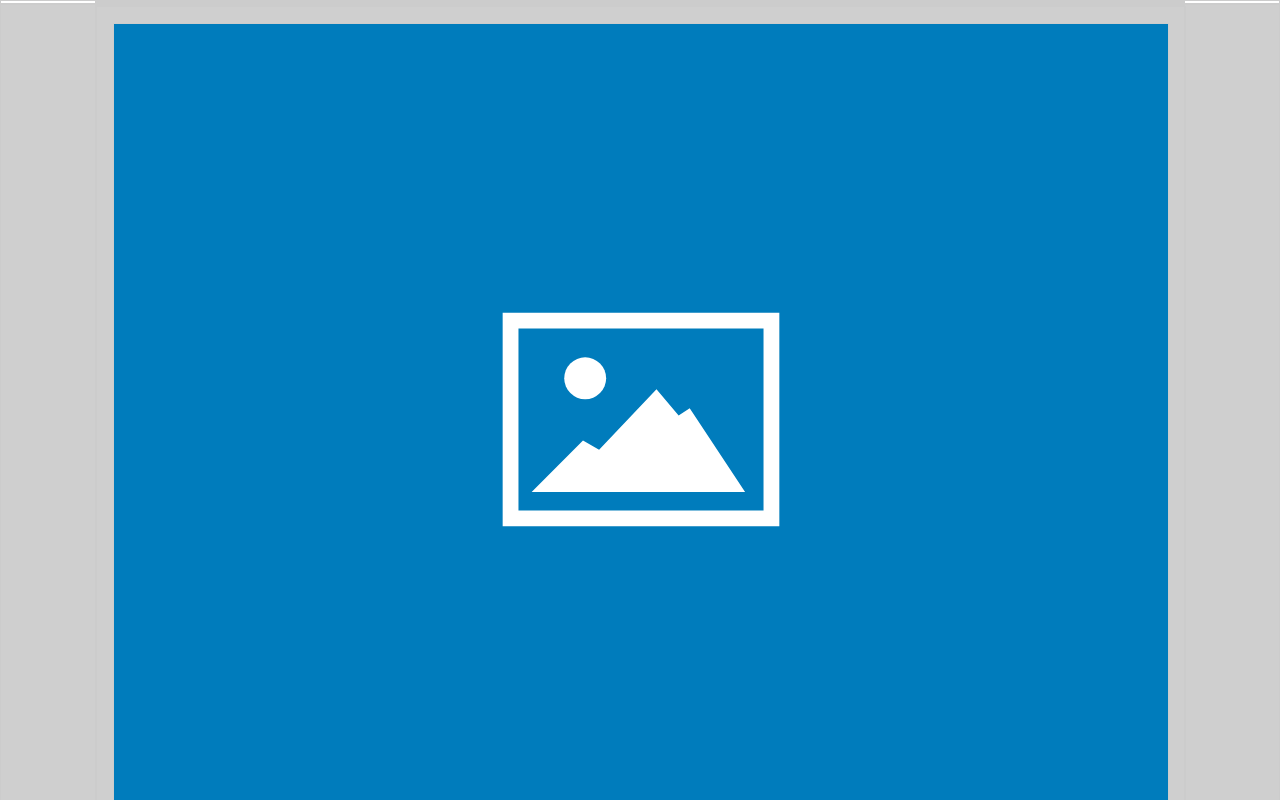
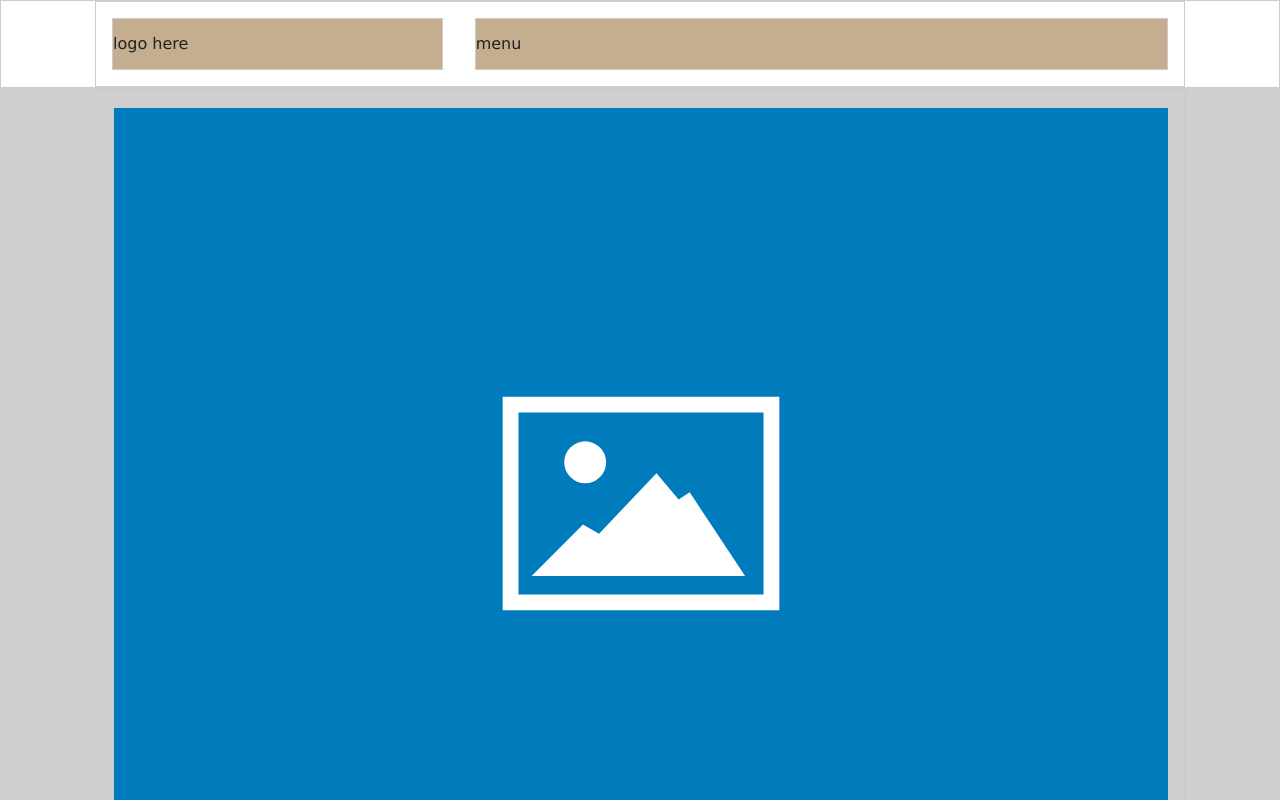
Before and after one commit to raha-the-creator/mdia2003-lab03, a website built with Parcel: page index.html in a window 1280 px wide. Shown: the top 800 px of the page. Built offline with nearby package versions, Linux system fonts and the light colour scheme.

Commit message:
add menu on top

```diff
--- a/index.html
+++ b/index.html
@@ -24,7 +24,14 @@
 
 <body class="page page-home">
     <header class="page__header">
-        <div class="row"></div>
+        <div class="row m-1-2">
+            <div class="column">
+                <p>logo here</p>
+            </div>
+            <div class="column">
+                <p>menu</p>
+            </div>
+        </div>
     </header>
 
     <div class="page__slider">
```
